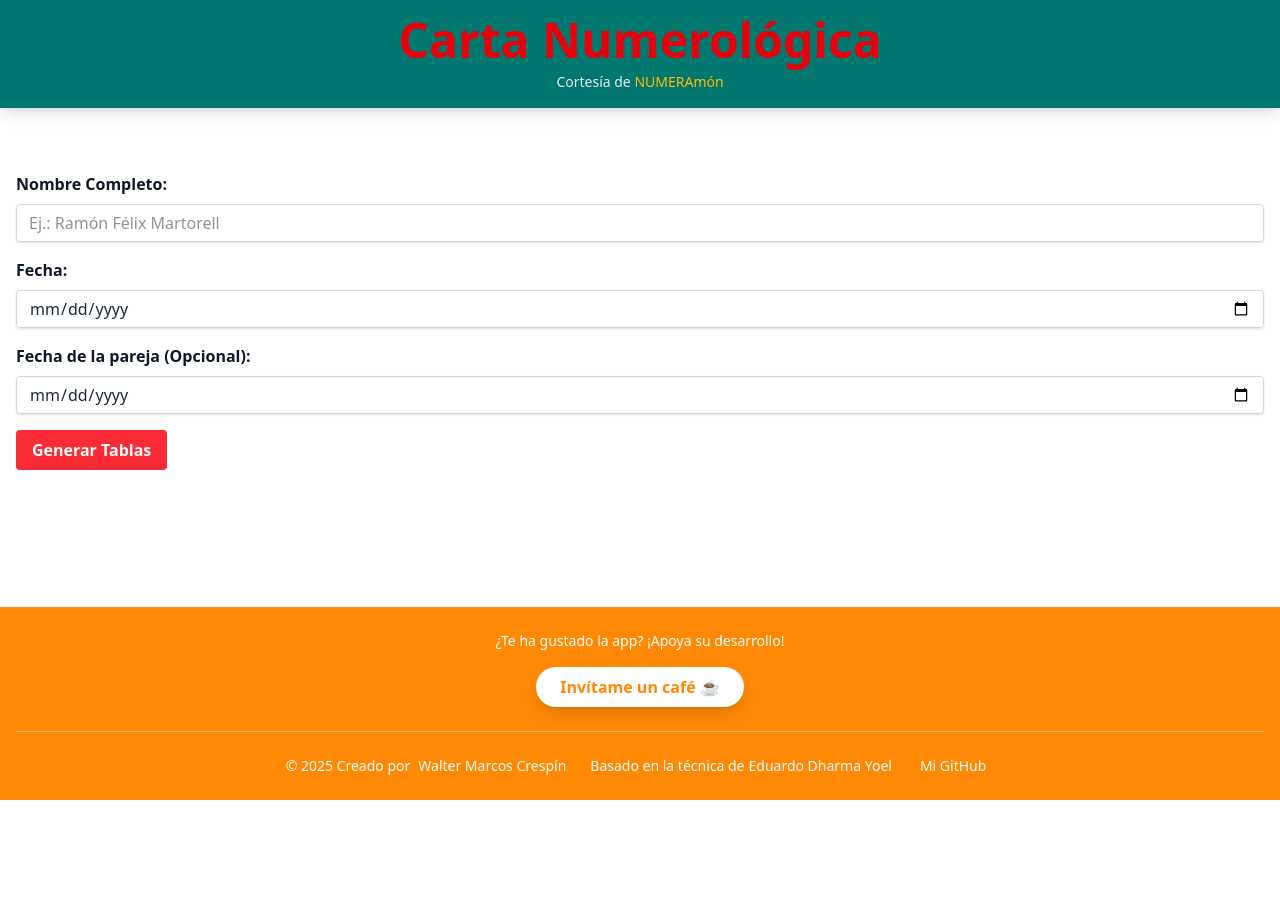
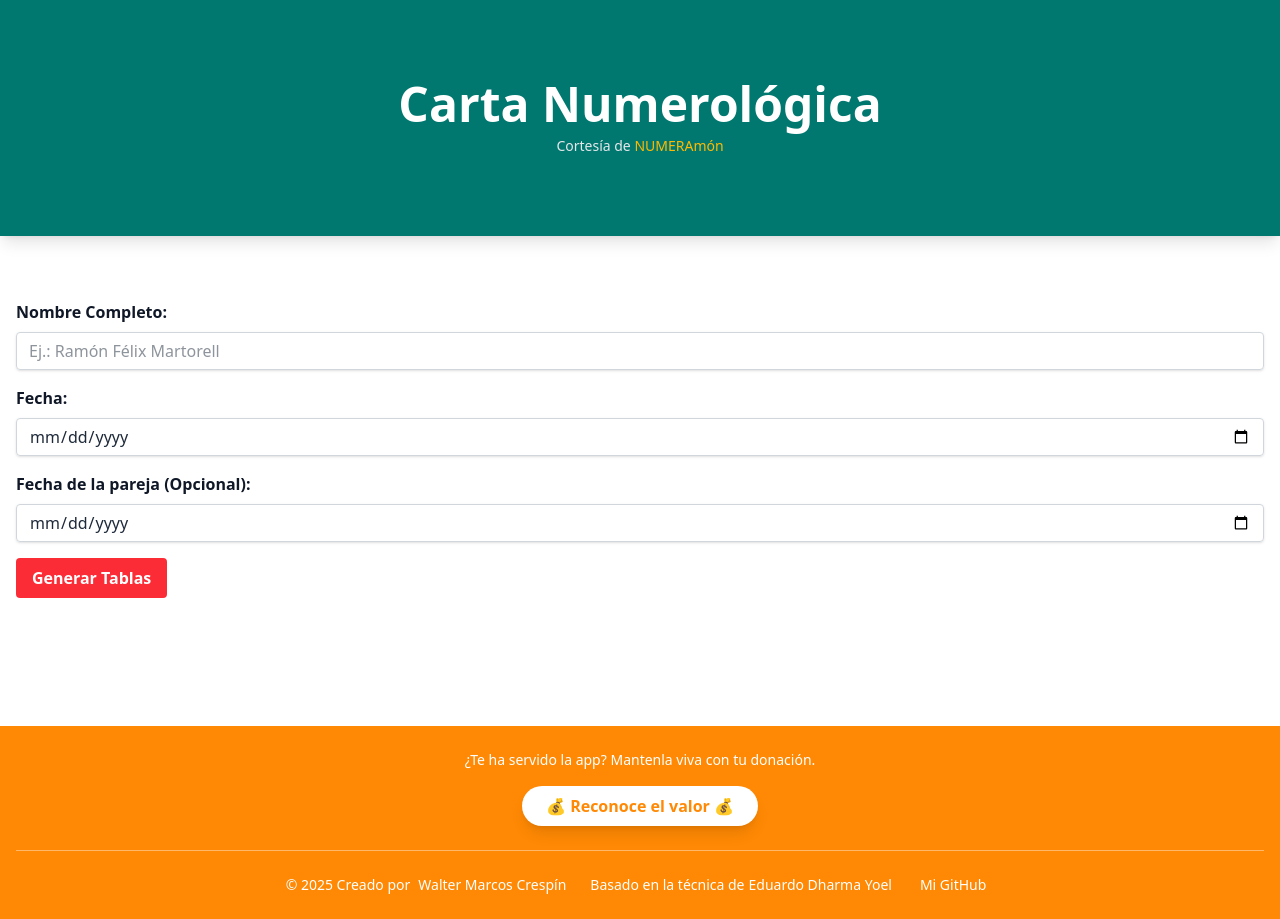
Before and after one commit to Auren-Noct/carta-numerologica, a React (Vite) app: page / in a window 1280 px wide. Before the commit the page ends 800 px from the top, so only its background shows below. Built offline with nearby package versions, Linux system fonts and the light colour scheme.

Commit message:
feat: update README with demo links, increment version to 2.0.0, enhance CTA and Footer components for better user engagement

```diff
--- a/package.json
+++ b/package.json
@@ -1,7 +1,7 @@
 {
   "name": "carta-numerologica",
   "private": true,
-  "version": "1.0.0",
+  "version": "2.0.0",
   "description": "Calculadora de Numerología",
   "author": {
     "name": "Walter Marcos Crespin",
--- a/src/frontend/components/CTA.tsx
+++ b/src/frontend/components/CTA.tsx
@@ -5,10 +5,12 @@ const CTA = () => {
         <h3 className="text-3xl font-extrabold text-teal-700 mb-4">
           Tu carta es solo el inicio. ¡Ahora descifra su mensaje!
         </h3>
-        <p className="text-gray-700 mb-6 max-w-2xl mx-auto">
+        <p className="text-gray-700 mb-2 text-xl mx-auto">
           <strong className="text-red-600">
             Esta sesión es el puente entre tus números y la vida que deseas.
-          </strong>{" "}
+          </strong>
+        </p>
+        <p className="text-xl mb-8">
           Te guiaré para que entiendas el significado profundo de tus números,
           cómo influyen en tu camino y qué herramientas tienes para alcanzar tus
           metas.
--- a/src/frontend/components/Footer.tsx
+++ b/src/frontend/components/Footer.tsx
@@ -4,17 +4,17 @@ const Footer = () => {
       <div className="container mx-auto text-center px-4">
         <div className="mb-4">
           <p className="text-sm font-medium">
-            ¿Te ha gustado la app? ¡Apoya su desarrollo!
+            ¿Te ha servido la app? Mantenla viva con tu donación.
           </p>
         </div>
 
         <a
-          href="TU_ENLACE_DE_DONACION"
+          href="https://link.mercadopago.com.ar/waltercrespin"
           className="inline-block bg-white text-orange-400 font-bold py-2 px-6 rounded-full hover:bg-gray-100 transition-colors duration-300 mb-6 shadow-lg"
           target="_blank"
           rel="noopener noreferrer"
         >
-          Invítame un café ☕
+          💰 Reconoce el valor 💰
         </a>
 
         <hr className="border-t border-orange-300 mb-6" />
--- a/src/frontend/components/Header.tsx
+++ b/src/frontend/components/Header.tsx
@@ -1,7 +1,7 @@
 const Header = () => (
   <header className="bg-teal-700 p-4 shadow-lg text-center">
-    <div className="container mx-auto">
-      <h1 className="text-4xl sm:text-5xl font-extrabold text-red-600 mb-2">
+    <div className="container mx-auto my-16">
+      <h1 className="text-4xl sm:text-5xl font-extrabold text-white mb-2">
         Carta Numerológica
       </h1>
       <h6 className="text-sm font-medium text-gray-200">
```
Also changed, not shown: 1 other file (tests, documents, lock files or other folders).
